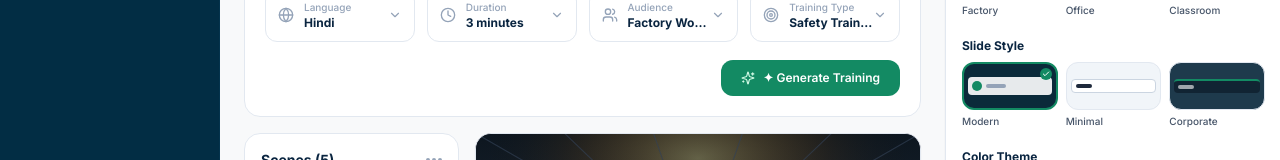
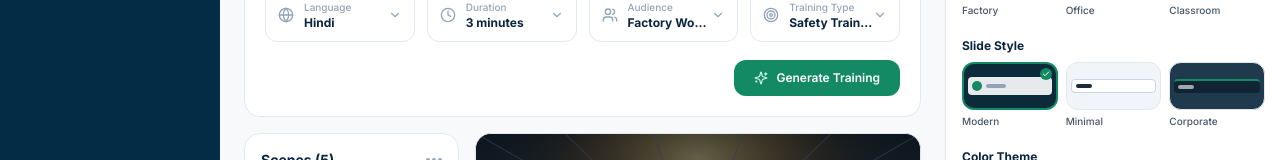
Before and after one commit to AlvinMacwan/ai_trainng_video, a React (Vite) app: page / in a window 1280 px wide. Shown: the part 356-516 px from the top of the page. Built offline with nearby package versions, Linux system fonts and the light colour scheme.

Commit message:
btn bug fix training prompt btn

```diff
--- a/src/components/prompt/TrainingPrompt.jsx
+++ b/src/components/prompt/TrainingPrompt.jsx
@@ -70,7 +70,7 @@ export const TrainingPrompt = ({
           ) : (
             <>
               <Sparkles size={14} className="text-emerald-100" />
-              <span>✦ Generate Training</span>
+              <span>Generate Training</span>
             </>
           )}
         </button>
```
